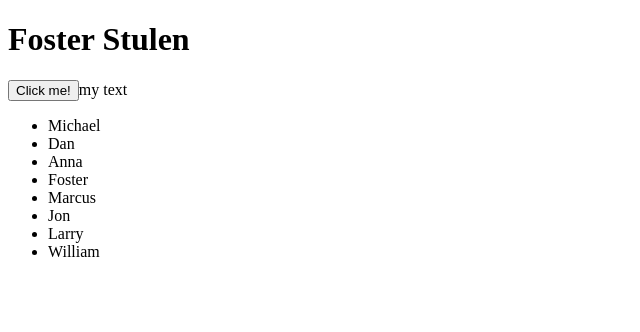
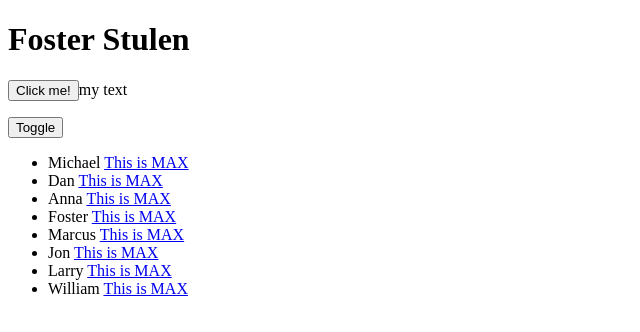
Before and after one commit to propofthedead/Anuglar-tutorial, an Angular app: page / in a window 1280 px wide. Shown: the top 332 px of the page, without its empty margins (0-640 px from the left). Built offline with nearby package versions, Linux system fonts and the light colour scheme.

Commit message:
added a toggle function (entertainment for hours!!)

```diff
--- a/src/app/app.component.html
+++ b/src/app/app.component.html
@@ -3,8 +3,14 @@
   <button (click)="onclick()">Click me!</button>
   <label>{{sometext}}</label>
 </p>
-<div>
+<button (click)="toggle()">Toggle</button>
+<div *ngIf="dispName">
   <ul>
-    <li *ngFor= "let name of names">{{name}}</li>
+    <li *ngFor= "let name of names">{{name}}
+      <a href="http://www.maxtrain.com">
+        <span>This is MAX</span>
+      </a>
+    </li>
   </ul>
+
 </div>
--- a/src/app/app.component.ts
+++ b/src/app/app.component.ts
@@ -11,6 +11,11 @@ export class AppComponent {
   names: string[]=[
     "Michael","Dan","Anna","Foster","Marcus","Jon","Larry","William"
   ];
+  dispName:boolean=true;
+
+  toggle(): void {
+    this.dispName=!this.dispName;
+  }
 
   onclick():void{
     this.sometext="this is some text";
```
